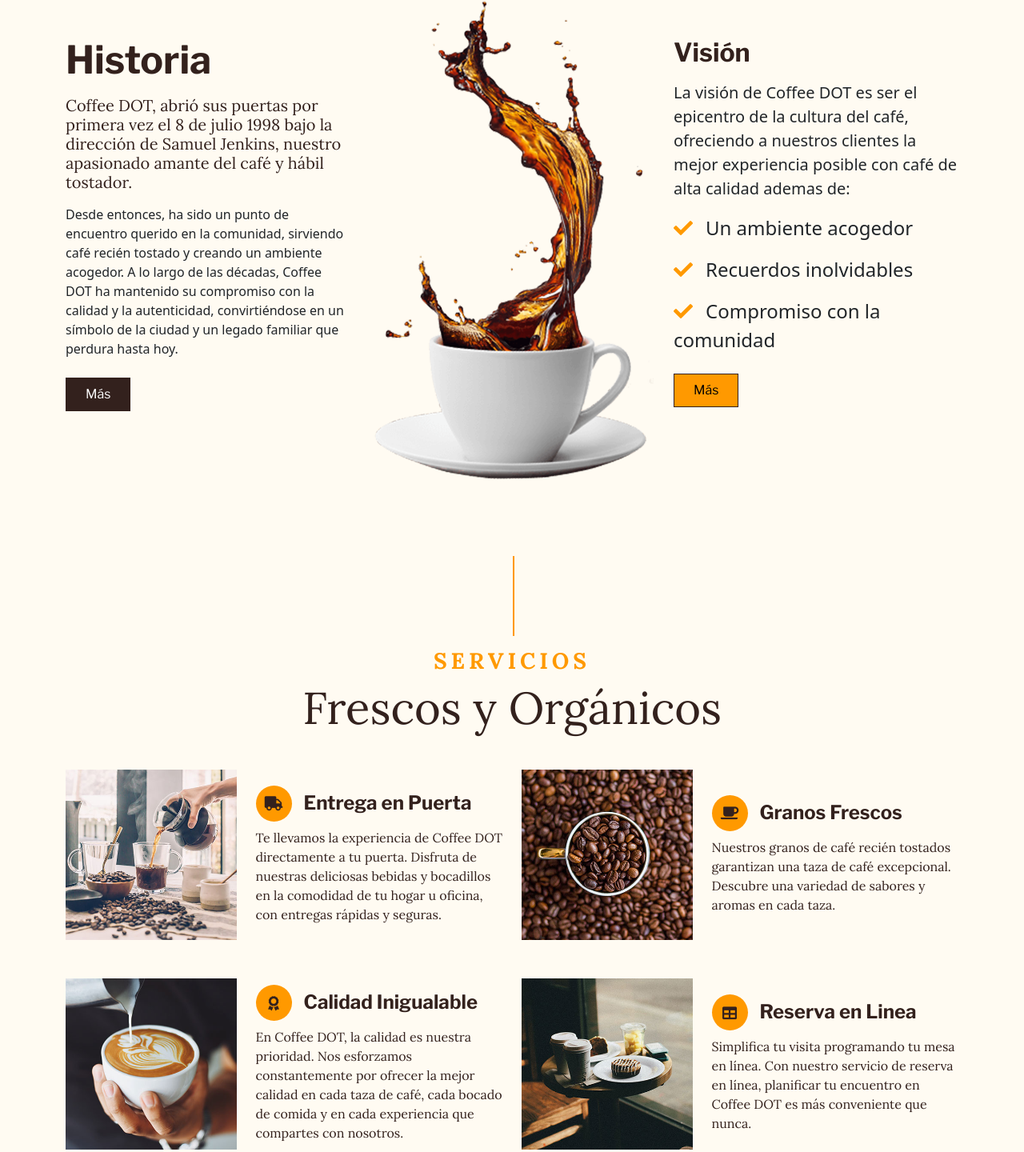
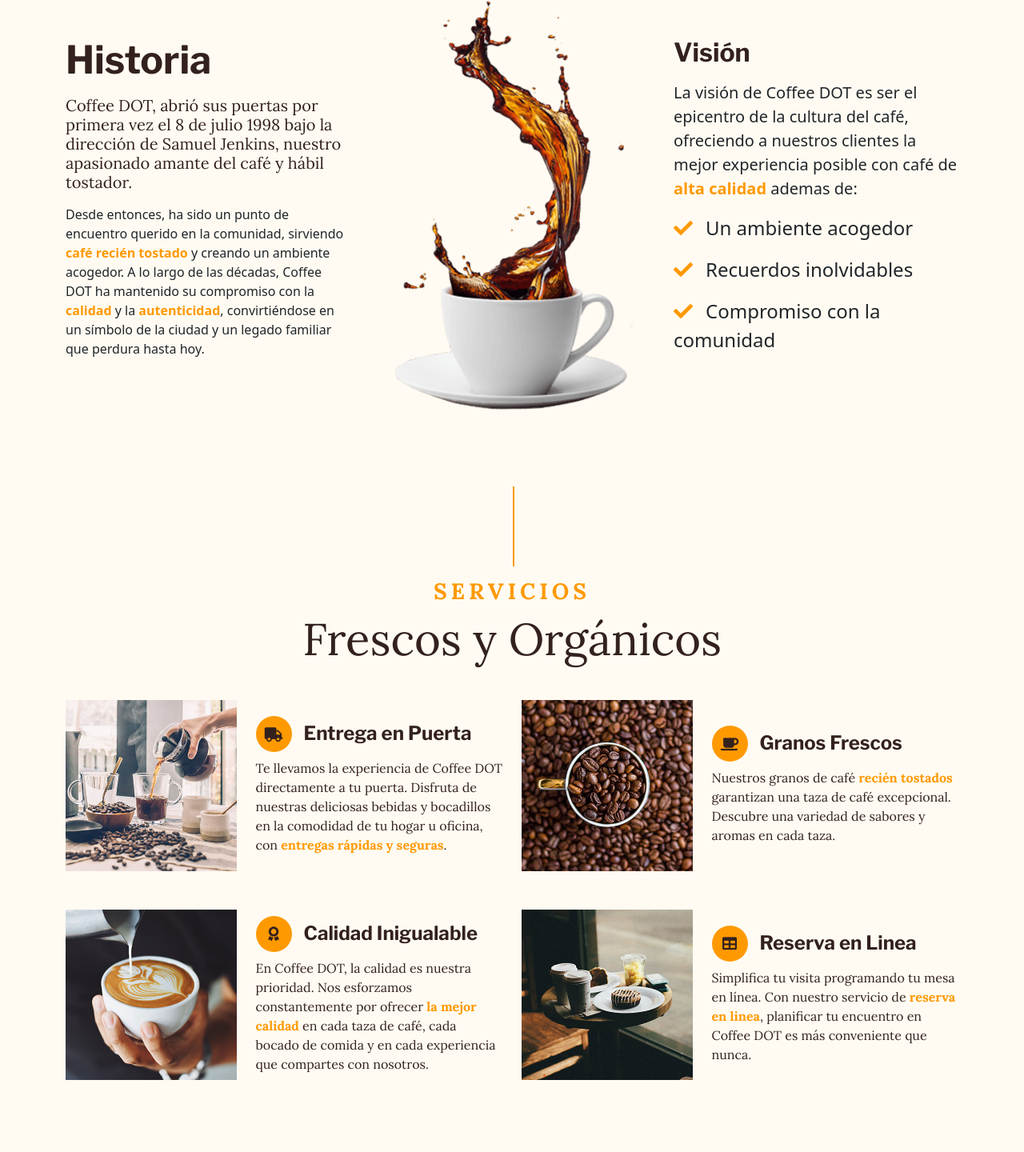
Before and after one commit to MarianoCarcamo/DW, a website: page index.html in a window 1280 px wide. Shown: the part 1036-2476 px from the top of the page at 80% size. Drawn offline with nearby package versions, Linux system fonts and the light colour scheme.

Commit message:
#8 Resalto oalabras clave en los textos

```diff
--- a/index.html
+++ b/index.html
@@ -107,24 +107,22 @@
                         <h2 class="display-4 text-negro">Al Servicio Desde 1998</h2>
                     </div>
                     <div class="row">
-                        <div class= "col-lg-4 py-0 py-lg-5" data-aos="fade-right" data-aos-duration="1000" data-aos-once=»true»>
+                        <div class="col-lg-4 py-0 py-lg-5" data-aos="fade-right" data-aos-once=»true» data-aos-duration="1000">
                             <h2 class="display-5 mb-3 text-negro negrita fontFranklin">Historia</h2>
                             <h3 class="fs-5 mb-3 fontLora text-negro">Coffee DOT, abrió sus puertas por primera vez el 8 de julio 1998 bajo la dirección de Samuel Jenkins, nuestro apasionado amante del café y hábil tostador.</h3>
-                            <p>Desde entonces, ha sido un punto de encuentro querido en la comunidad, sirviendo café recién tostado y creando un ambiente acogedor. A lo largo de las décadas, Coffee DOT ha mantenido su compromiso con la calidad y la autenticidad, convirtiéndose en un símbolo de la ciudad y un legado familiar que perdura hasta hoy.</p>
-                            <a href="./pages/nosotros.html" class="btn btn-borde btn-brown fontFranklin py-2 px-4 mt-2">Más</a>
+                            <p>Desde entonces, ha sido un punto de encuentro querido en la comunidad, sirviendo <span class="negrita text-brown">café recién tostado</span> y creando un ambiente acogedor. A lo largo de las décadas, Coffee DOT ha mantenido su compromiso con la <span class="negrita text-brown">calidad</span> y la <span class="negrita text-brown">autenticidad</span>, convirtiéndose en un símbolo de la ciudad y un legado familiar que perdura hasta hoy.</p>
                         </div>
-                        <div class="col-lg-4 py-5 py-lg-0" style="min-height: 600px;">
-                            <div class="position-relative h-100 d-flex flex-column">
+                        <div class="col-lg-4 py-5 py-lg-0" style="min-height: 500px;">
+                            <div class="position-relative h-100">
                                 <img class="position-absolute w-100 h-100" src="./assets/img/about.png" style="object-fit: cover;" loading="lazy">
                             </div>
                         </div>
                         <div class="col-lg-4 py-0 py-lg-5" data-aos="fade-left" data-aos-once=»true» data-aos-duration="1000">
                             <h2 class="mb-3 text-negro negrita fontFranklin">Visión</h2>
-                            <p class="fs-5">La visión de Coffee DOT es ser el epicentro de la cultura del café, ofreciendo a nuestros clientes la mejor experiencia posible con café de alta calidad ademas de:</p>
+                            <p class="fs-5">La visión de Coffee DOT es ser el epicentro de la cultura del café, ofreciendo a nuestros clientes la mejor experiencia posible con café de <span class="negrita text-brown">alta calidad</span> ademas de:</p>
                             <p class="fs-4 mb-3"><i class="fa fa-check text-brown me-3"></i>Un ambiente acogedor</p>
                             <p class="fs-4 mb-3"><i class="fa fa-check text-brown me-3"></i>Recuerdos inolvidables</p>
                             <p class="fs-4 mb-3"><i class="fa fa-check text-brown me-3"></i>Compromiso con la comunidad</p>
-                            <a href="./pages/nosotros.html" class="btn btn-light-brown btn-borde fontFranklin py-2 px-4 mt-2">Más</a>
                         </div>
                     </div>
                 </div>
@@ -145,40 +143,40 @@
                                 </div>
                                 <div class="col-sm-7">
                                     <h2 class="fs-4 fontFranklin text-negro negrita"><i class="fa fa-truck service-icon"></i>Entrega en Puerta</h2>
-                                    <p class="m-0 fontLora text-negro">Te llevamos la experiencia de Coffee DOT directamente a tu puerta. Disfruta de nuestras deliciosas bebidas y bocadillos en la comodidad de tu hogar u oficina, con entregas rápidas y seguras.</p>
+                                    <p class="m-0 fontLora text-negro">Te llevamos la experiencia de Coffee DOT directamente a tu puerta. Disfruta de nuestras deliciosas bebidas y bocadillos en la comodidad de tu hogar u oficina, con <span class="negrita text-brown">entregas rápidas y seguras</span>.</p>
                                 </div>
                             </div>
                         </div>
                         <div class="col-lg-6 mb-5">
                             <div class="row align-items-center">
                                 <div class="col-sm-5">
-                                    <img class="img-fluid mb-3 mb-sm-0" src="./assets/img/service-2.jpg" alt="Granos de café" loading="lazy">
+                                    <img class="img-fluid mb-3 mb-sm-0" src="./assets/img/service-2.jpg" alt="Sirviendo café" loading="lazy">
                                 </div>
                                 <div class="col-sm-7">
                                     <h2 class="fs-4 fontFranklin text-negro negrita"><i class="fa fa-coffee service-icon"></i>Granos Frescos</h2>
-                                    <p class="m-0 fontLora text-negro">Nuestros granos de café recién tostados garantizan una taza de café excepcional. Descubre una variedad de sabores y aromas en cada taza.</p>
+                                    <p class="m-0 fontLora text-negro">Nuestros granos de café <span class="negrita text-brown">recién tostados</span> garantizan una taza de café excepcional. Descubre una variedad de sabores y aromas en cada taza.</p>
                                 </div>
                             </div>
                         </div>
                         <div class="col-lg-6 mb-5">
                             <div class="row align-items-center">
                                 <div class="col-sm-5">
-                                    <img class="img-fluid mb-3 mb-sm-0" src="./assets/img/service-3.jpg" alt="Sirviendo café con dibujo en espuma" loading="lazy">
+                                    <img class="img-fluid mb-3 mb-sm-0" src="./assets/img/service-3.jpg" alt="Sirviendo café" loading="lazy">
                                 </div>
                                 <div class="col-sm-7">
                                     <h2 class="fs-4 fontFranklin text-negro negrita"><i class="fa fa-award service-icon"></i>Calidad Inigualable</h2>
-                                    <p class="m-0 fontLora text-negro">En Coffee DOT, la calidad es nuestra prioridad. Nos esforzamos constantemente por ofrecer la mejor calidad en cada taza de café, cada bocado de comida y en cada experiencia que compartes con nosotros.</p>
+                                    <p class="m-0 fontLora text-negro">En Coffee DOT, la calidad es nuestra prioridad. Nos esforzamos constantemente por ofrecer <span class="negrita text-brown">la mejor calidad</span> en cada taza de café, cada bocado de comida y en cada experiencia que compartes con nosotros.</p>
                                 </div>
                             </div>
                         </div>
                         <div class="col-lg-6 mb-5">
                             <div class="row align-items-center">
                                 <div class="col-sm-5">
-                                    <img class="img-fluid mb-3 mb-sm-0" src="./assets/img/service-4.jpg" alt="Bandeja de madera con café para llevar" loading="lazy">
+                                    <img class="img-fluid mb-3 mb-sm-0" src="./assets/img/service-4.jpg" alt="Sirviendo café" loading="lazy">
                                 </div>
                                 <div class="col-sm-7">
                                     <h2 class="fs-4 fontFranklin text-negro negrita"><i class="fa fa-table service-icon"></i>Reserva en Linea</h2>
-                                    <p class="m-0 fontLora text-negro">Simplifica tu visita programando tu mesa en línea. Con nuestro servicio de reserva en línea, planificar tu encuentro en Coffee DOT es más conveniente que nunca.</p>
+                                    <p class="m-0 fontLora text-negro">Simplifica tu visita programando tu mesa en línea. Con nuestro servicio de <span class="negrita text-brown">reserva en linea</span>, planificar tu encuentro en Coffee DOT es más conveniente que nunca.</p>
                                 </div>
                             </div>
                         </div>
```
Also changed, not shown: pages/nosotros.html (+2 -4 lines), pages/servicios.html (+4 -4 lines).
